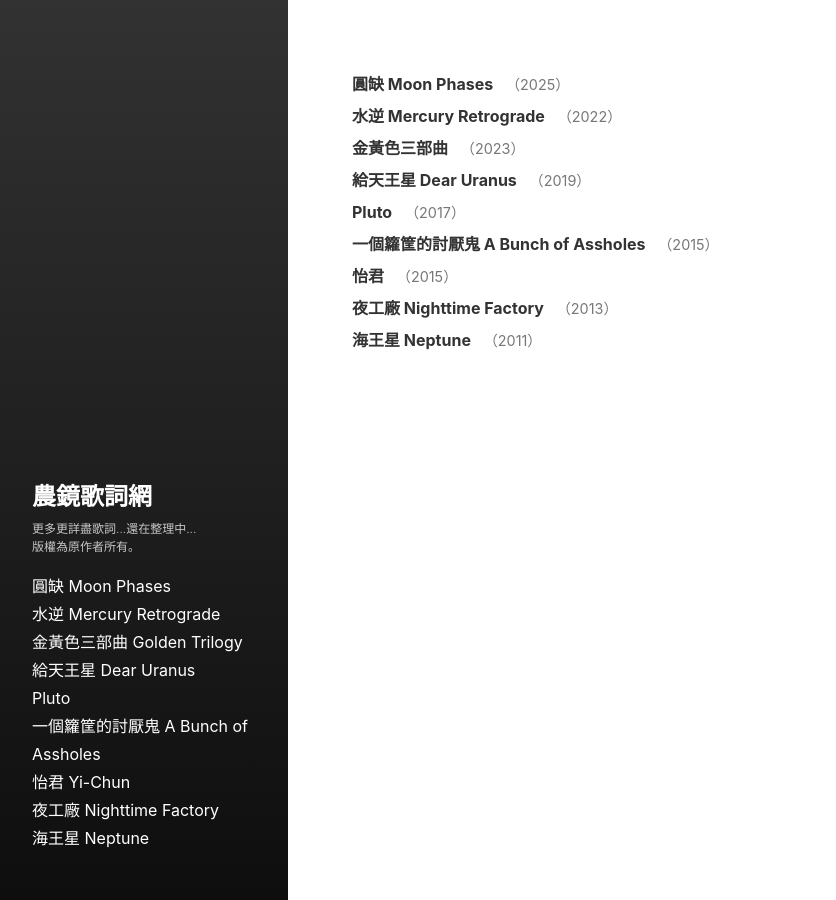
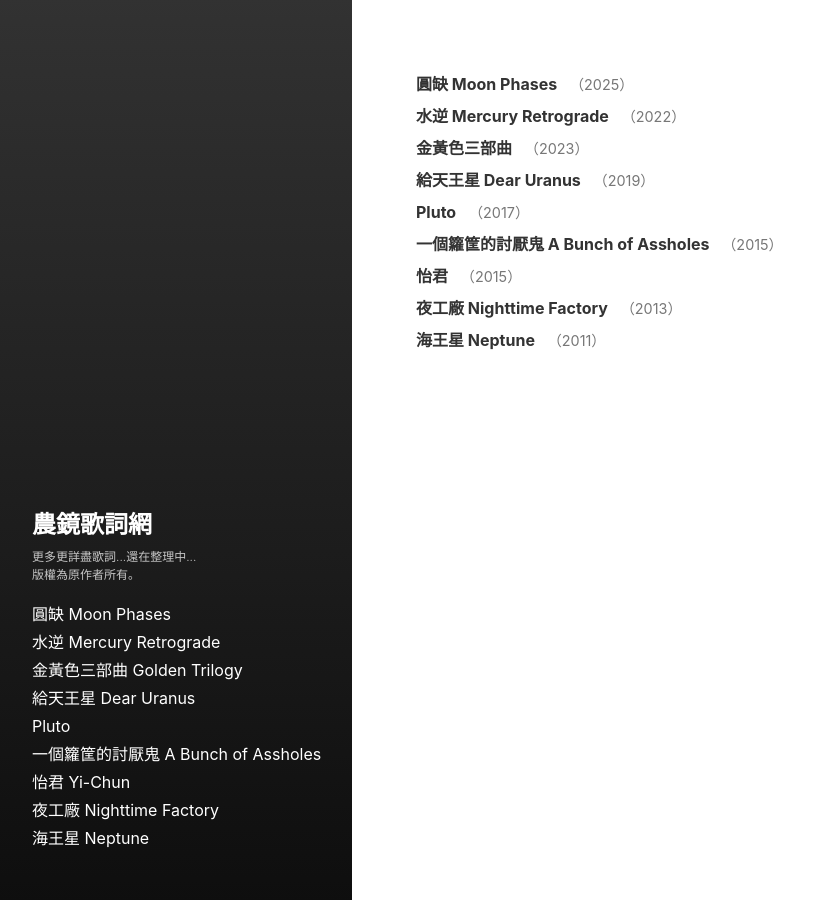
Before and after one commit to ennocheng/lyrics, a Jekyll site: the page built from index.md, in a window 1280 px wide. Shown: the whole page, without its empty margins (0-836 px from the left). Built offline with Jekyll 4.4.1, drawn with Linux system fonts in a browser that asks for light colours.

Commit message:
fix style

```diff
--- a/_data/albums/dear-uranus.yml
+++ b/_data/albums/dear-uranus.yml
@@ -395,6 +395,8 @@ songs:
 
         tuì tsit-má khai-sí
       zh: |
+        〈玉仔的心〉
+
         為生存來拖磨 他們暫時失去了記憶
         不記得愛人的聲音 就像是故鄉的田水
         你不變的願望 淹沒在茫茫的城市
--- a/_sass/hydeout/_layout.scss
+++ b/_sass/hydeout/_layout.scss
@@ -155,7 +155,7 @@ body {
   #sidebar,
   .home #sidebar {
     text-align: left;
-    width: variables.$sidebar-width;
+    //width: variables.$sidebar-width;
 
     > *:last-child {
       margin-bottom: 0;
--- a/_sass/hydeout/_variables.scss
+++ b/_sass/hydeout/_variables.scss
@@ -29,7 +29,7 @@ $padding-v: 1em !default;
 $padding-h: 1.5em !default;
 $heading-spacing: 0.5rem !default;
 $section-spacing: 2rem !default;
-$sidebar-width: 18rem !default;
+$sidebar-width: 22rem !default;
 
 $large-breakpoint: 49rem !default;
 $large-font-size: 1.25rem !default;
```
